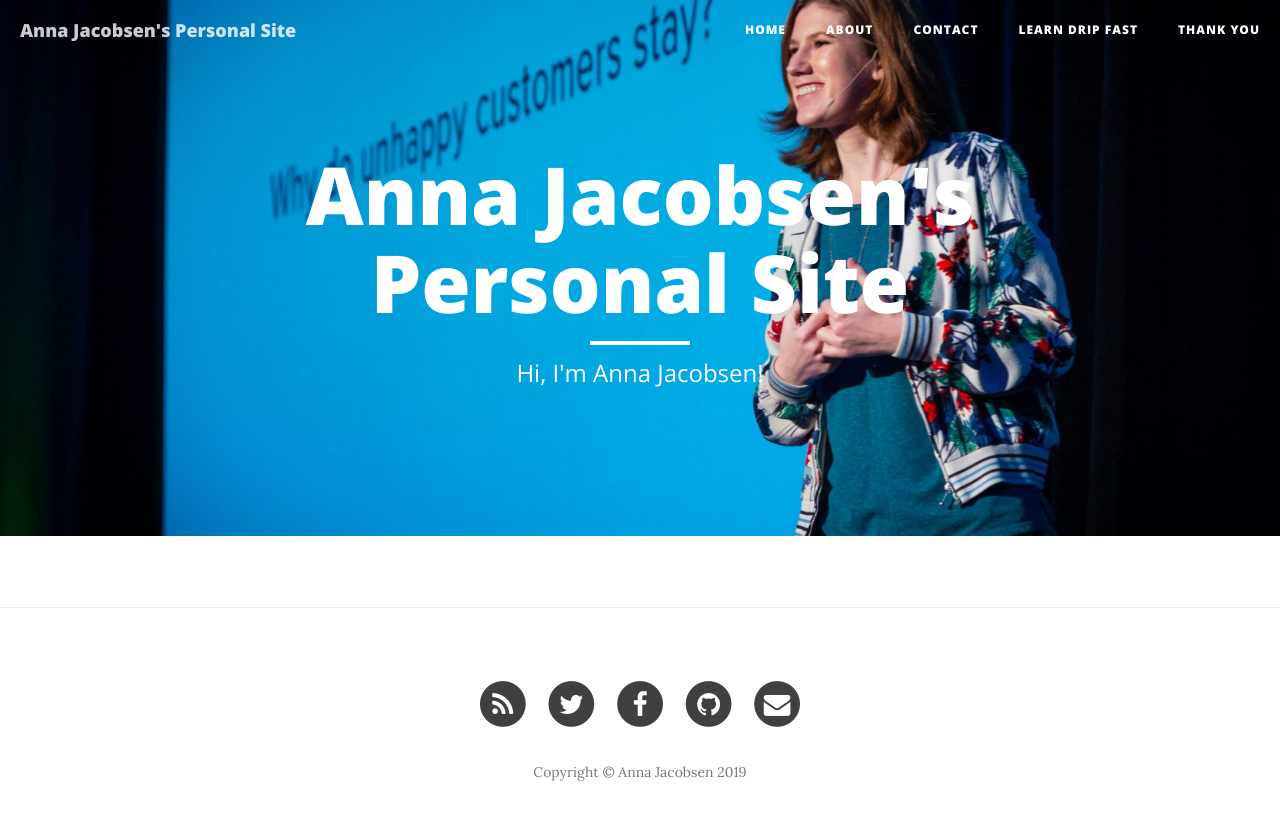
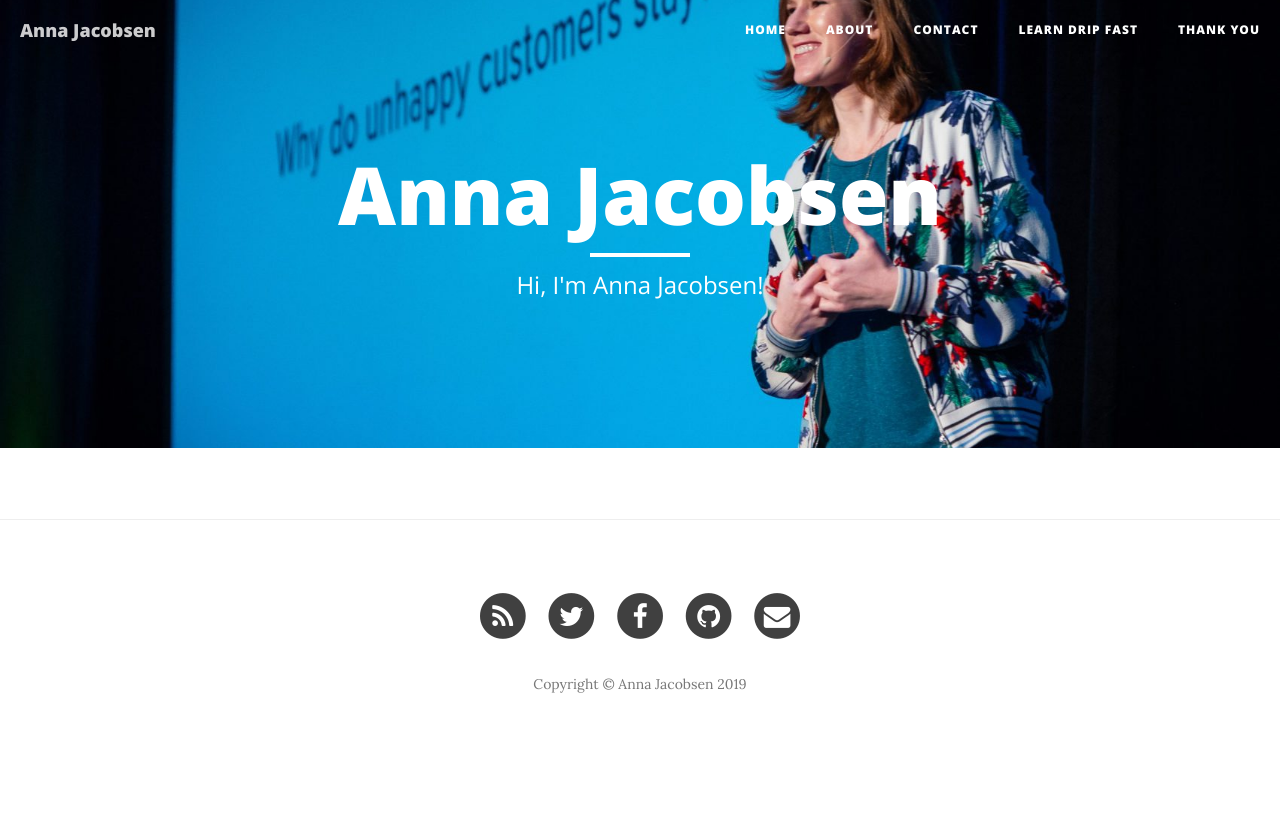
Before and after one commit to annaj/annaj, a Jekyll site: the page built from index.html, in a window 1280 px wide. Shown: the top 820 px of the page. Built offline with Jekyll 4.4.1, drawn with Linux system fonts in a browser that asks for light colours; nearby versions of some CDN libraries; the list of posts is cut into pages by our own code.

Commit message:
Updated email and site title

```diff
--- a/_config.yml
+++ b/_config.yml
@@ -1,16 +1,16 @@
 
 # Site settings
-title: "Anna Jacobsen's Personal Site"
+title: "Anna Jacobsen"
 header-img: "img/home-bg.jpg"
-email: "anna@getdrip.com"
+email: "anna@annajacobsen.co"
 copyright_name: "Anna Jacobsen"
 description: "Anna Jacobsen"
 baseurl: "annajacobsen.co"
 url: "http://annajacobsen.co"
 twitter_username: "annagjacobsen"
 github_username: "annaj"
-facebook_username: "annajacobsen"
-email_username: "anna@getdrip.com"
+facebook_username: ""
+email_username: "anna@annajacobsen.co"
 
 # Google Analytics
 # To enable google analytics, uncomment below line with a valid Google Tracking ID
```
